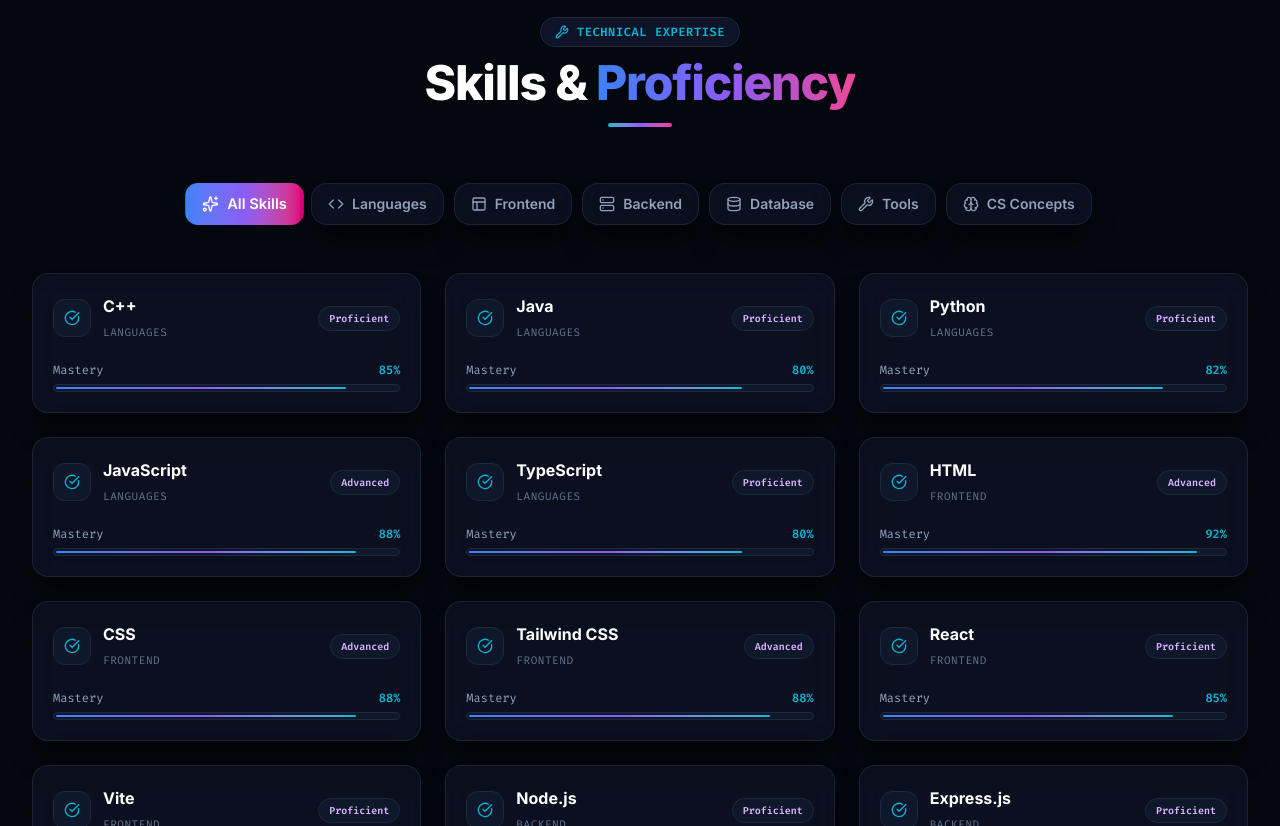
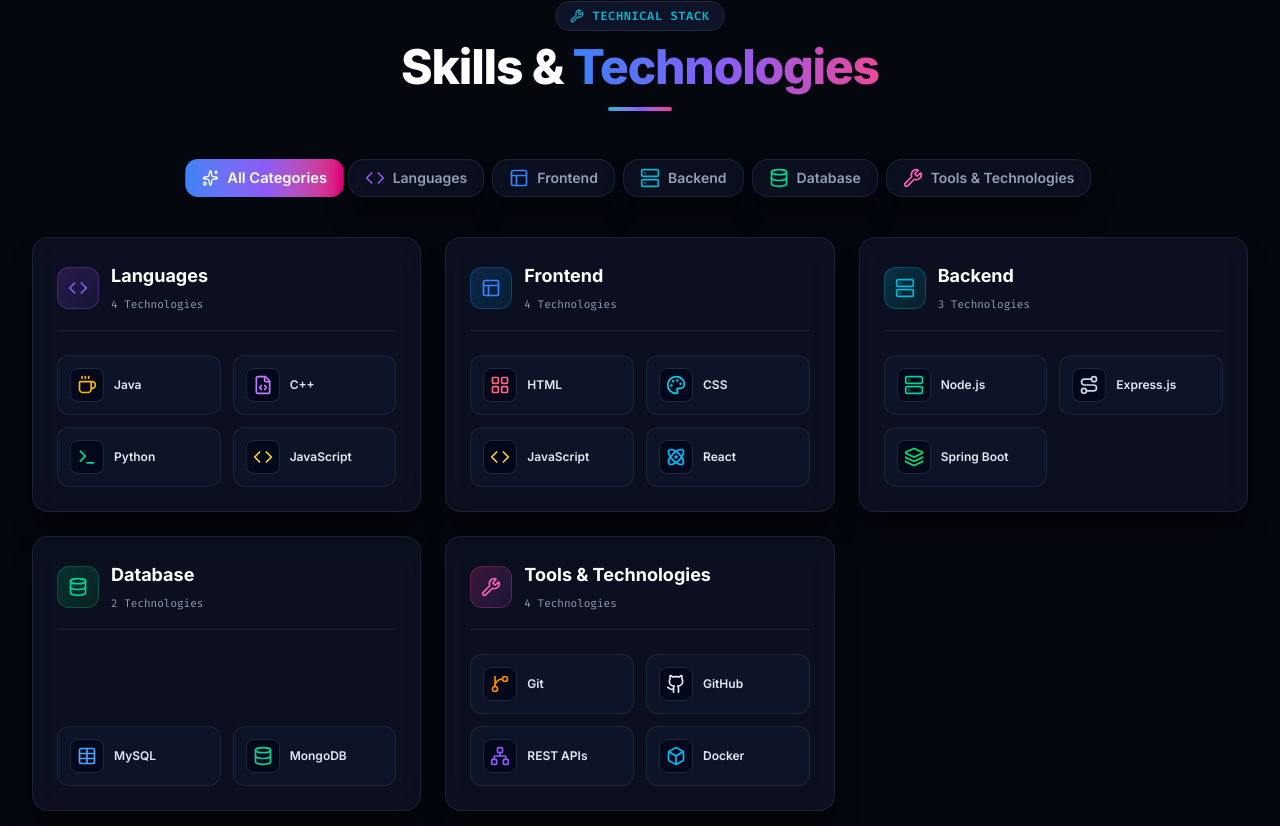
Before and after one commit to AayanKhan-debug/Portfolio, a React (Vite) app: page / in a window 1280 px wide. Shown: the part 2074-2900 px from the top of the page. Built offline with nearby package versions, Linux system fonts and the light colour scheme.

Commit message:
Update portfolio skills

```diff
--- a/src/components/SkillsSection.tsx
+++ b/src/components/SkillsSection.tsx
@@ -1,8 +1,11 @@
 import React, { useState } from 'react';
 import { motion } from 'framer-motion';
 import {
-  Code, Layout, Server, Database as DatabaseIcon, Wrench, Brain, Sparkles, CheckCircle
+  Code, Layout, Server, Database as DatabaseIcon, Wrench, Sparkles,
+  FileCode, Coffee, LayoutGrid, Palette, Atom, Route, Layers, Table,
+  GitBranch, Network, Box, Terminal, CheckCircle2
 } from 'lucide-react';
+import { GithubIcon } from './SocialIcons';
 import { portfolioConfig } from '../config/portfolio.config';
 import type { SkillCategory } from '../types/portfolio';
 
@@ -10,108 +13,171 @@
   const { skills } = portfolioConfig;
   const [selectedCategory, setSelectedCategory] = useState<SkillCategory | 'All'>('All');
 
-  const categories: { name: SkillCategory | 'All'; label: string; icon: React.ReactNode }[] = [
-    { name: 'All', label: 'All Skills', icon: <Sparkles className="w-4 h-4" /> },
-    { name: 'Languages', label: 'Languages', icon: <Code className="w-4 h-4" /> },
-    { name: 'Frontend', label: 'Frontend', icon: <Layout className="w-4 h-4" /> },
-    { name: 'Backend', label: 'Backend', icon: <Server className="w-4 h-4" /> },
-    { name: 'Database', label: 'Database', icon: <DatabaseIcon className="w-4 h-4" /> },
-    { name: 'Tools', label: 'Tools', icon: <Wrench className="w-4 h-4" /> },
-    { name: 'Concepts', label: 'CS Concepts', icon: <Brain className="w-4 h-4" /> },
+  const categoryMeta: Record<SkillCategory, { label: string; icon: React.ReactNode; color: string }> = {
+    'Languages': {
+      label: 'Languages',
+      icon: <Code className="w-5 h-5 text-brand-purple" />,
+      color: 'from-purple-500/20 to-indigo-500/10 border-purple-500/30'
+    },
+    'Frontend': {
+      label: 'Frontend',
+      icon: <Layout className="w-5 h-5 text-brand-blue" />,
+      color: 'from-blue-500/20 to-cyan-500/10 border-blue-500/30'
+    },
+    'Backend': {
+      label: 'Backend',
+      icon: <Server className="w-5 h-5 text-brand-cyan" />,
+      color: 'from-cyan-500/20 to-teal-500/10 border-cyan-500/30'
+    },
+    'Database': {
+      label: 'Database',
+      icon: <DatabaseIcon className="w-5 h-5 text-emerald-400" />,
+      color: 'from-emerald-500/20 to-green-500/10 border-emerald-500/30'
+    },
+    'Tools & Technologies': {
+      label: 'Tools & Technologies',
+      icon: <Wrench className="w-5 h-5 text-pink-400" />,
+      color: 'from-pink-500/20 to-purple-500/10 border-pink-500/30'
+    }
+  };
+
+  const getTechIcon = (iconName: string, name: string) => {
+    if (name === 'GitHub' || iconName === 'Github') {
+      return <GithubIcon className="w-5 h-5 text-slate-200" />;
+    }
+    switch (iconName) {
+      case 'FileCode': return <FileCode className="w-5 h-5 text-purple-400" />;
+      case 'Coffee': return <Coffee className="w-5 h-5 text-amber-400" />;
+      case 'Snake': return <Terminal className="w-5 h-5 text-emerald-400" />;
+      case 'SquareCode': return <Code className="w-5 h-5 text-amber-300" />;
+      case 'Layout': return <LayoutGrid className="w-5 h-5 text-rose-400" />;
+      case 'Palette': return <Palette className="w-5 h-5 text-cyan-400" />;
+      case 'Atom': return <Atom className="w-5 h-5 text-sky-400" />;
+      case 'Server': return <Server className="w-5 h-5 text-emerald-400" />;
+      case 'Route': return <Route className="w-5 h-5 text-slate-300" />;
+      case 'Layers': return <Layers className="w-5 h-5 text-green-400" />;
+      case 'Table': return <Table className="w-5 h-5 text-blue-400" />;
+      case 'Database': return <DatabaseIcon className="w-5 h-5 text-emerald-400" />;
+      case 'GitBranch': return <GitBranch className="w-5 h-5 text-orange-400" />;
+      case 'Network': return <Network className="w-5 h-5 text-brand-purple" />;
+      case 'Box': return <Box className="w-5 h-5 text-sky-400" />;
+      default: return <CheckCircle2 className="w-5 h-5 text-brand-cyan" />;
+    }
+  };
+
+  const categoriesList: SkillCategory[] = [
+    'Languages',
+    'Frontend',
+    'Backend',
+    'Database',
+    'Tools & Technologies'
   ];
 
-  const filteredSkills = selectedCategory === 'All'
-    ? skills
-    : skills.filter(s => s.category === selectedCategory);
+  const displayedCategories = selectedCategory === 'All'
+    ? categoriesList
+    : [selectedCategory];
 
   return (
-    <section id="skills" className="py-24 relative z-10">
+    <section id="skills" className="py-20 relative z-10">
       <div className="max-w-7xl mx-auto px-4 sm:px-6 lg:px-8">
 
         {/* Section Header */}
-        <div className="flex flex-col items-center text-center mb-14">
-          <div className="inline-flex items-center gap-2 px-3.5 py-1.5 rounded-full bg-slate-900/90 border border-slate-800 text-brand-cyan text-xs font-mono font-semibold tracking-wider uppercase mb-3">
+        <div className="flex flex-col items-center text-center mb-12">
+          <div className="inline-flex items-center gap-2 px-3.5 py-1.5 rounded-full bg-slate-900/90 border border-slate-800 text-brand-cyan text-xs font-mono font-semibold tracking-wider uppercase mb-3 shadow-md">
             <Wrench className="w-3.5 h-3.5" />
-            <span>Technical Expertise</span>
+            <span>Technical Stack</span>
           </div>
           <h2 className="text-3xl sm:text-5xl font-extrabold text-white tracking-tight">
-            Skills & <span className="gradient-text">Proficiency</span>
+            Skills & <span className="gradient-text">Technologies</span>
           </h2>
           <div className="w-16 h-1 bg-gradient-to-r from-brand-cyan via-brand-purple to-pink-500 rounded-full mt-4" />
         </div>
 
         {/* Category Filter Tabs */}
-        <div className="flex items-center justify-center flex-wrap gap-2.5 mb-12">
-          {categories.map((cat) => {
-            const isActive = selectedCategory === cat.name;
+        <div className="flex items-center justify-center flex-wrap gap-2 mb-10">
+          <button
+            onClick={() => setSelectedCategory('All')}
+            className={`flex items-center gap-2 px-4 py-2 rounded-xl text-xs sm:text-sm font-semibold transition-all duration-200 ${
+              selectedCategory === 'All'
+                ? 'bg-gradient-to-r from-brand-blue via-brand-purple to-pink-600 text-white shadow-glow-purple/40 scale-105'
+                : 'glass-card text-slate-400 hover:text-slate-200 hover:border-slate-700'
+            }`}
+          >
+            <Sparkles className="w-4 h-4" />
+            <span>All Categories</span>
+          </button>
+
+          {categoriesList.map((cat) => {
+            const isActive = selectedCategory === cat;
+            const meta = categoryMeta[cat];
             return (
               <button
-                key={cat.name}
-                onClick={() => setSelectedCategory(cat.name)}
-                className={`flex items-center gap-2 px-4 py-2.5 rounded-xl text-xs sm:text-sm font-semibold transition-all duration-200 ${
+                key={cat}
+                onClick={() => setSelectedCategory(cat)}
+                className={`flex items-center gap-2 px-4 py-2 rounded-xl text-xs sm:text-sm font-semibold transition-all duration-200 ${
                   isActive
-                    ? 'bg-gradient-to-r from-brand-blue via-brand-purple to-pink-600 text-white shadow-glow-purple/50 scale-105'
+                    ? 'bg-gradient-to-r from-brand-blue via-brand-purple to-pink-600 text-white shadow-glow-purple/40 scale-105'
                     : 'glass-card text-slate-400 hover:text-slate-200 hover:border-slate-700'
                 }`}
               >
-                {cat.icon}
-                <span>{cat.label}</span>
+                {meta.icon}
+                <span>{meta.label}</span>
               </button>
             );
           })}
         </div>
 
-        {/* Skills Cards Matrix */}
-        <div className="grid grid-cols-1 sm:grid-cols-2 lg:grid-cols-3 gap-6">
-          {filteredSkills.map((skill, idx) => (
-            <motion.div
-              key={skill.name}
-              initial={{ opacity: 0, y: 15 }}
-              whileInView={{ opacity: 1, y: 0 }}
-              viewport={{ once: true }}
-              transition={{ duration: 0.4, delay: idx * 0.04 }}
-              className="glass-card p-5 border border-slate-800/80 hover:border-brand-purple/40 transition-all duration-300 group"
-            >
-              <div className="flex items-center justify-between mb-3">
-                <div className="flex items-center gap-3">
-                  <div className="p-2.5 rounded-xl bg-slate-900 border border-slate-800 group-hover:border-brand-cyan/50 transition-colors">
-                    <CheckCircle className="w-4 h-4 text-brand-cyan" />
+        {/* Category Cards Container Grid */}
+        <div className="grid grid-cols-1 md:grid-cols-2 lg:grid-cols-3 gap-6">
+          {displayedCategories.map((catName, idx) => {
+            const categorySkills = skills.filter(s => s.category === catName);
+            const meta = categoryMeta[catName];
+
+            return (
+              <motion.div
+                key={catName}
+                initial={{ opacity: 0, y: 20 }}
+                whileInView={{ opacity: 1, y: 0 }}
+                viewport={{ once: true }}
+                transition={{ duration: 0.4, delay: idx * 0.08 }}
+                className={`glass-card p-6 border border-slate-800/80 hover:border-slate-700 transition-all duration-300 flex flex-col justify-between group ${
+                  catName === 'Tools & Technologies' && selectedCategory === 'All' ? 'md:col-span-2 lg:col-span-1' : ''
+                }`}
+              >
+                {/* Category Header */}
+                <div className="flex items-center gap-3 mb-6 pb-4 border-b border-slate-800/80">
+                  <div className={`p-2.5 rounded-xl bg-gradient-to-br ${meta.color} border flex items-center justify-center`}>
+                    {meta.icon}
                   </div>
                   <div>
-                    <h3 className="font-bold text-white text-base group-hover:text-brand-purple transition-colors">
-                      {skill.name}
+                    <h3 className="font-bold text-white text-lg group-hover:text-brand-cyan transition-colors">
+                      {meta.label}
                     </h3>
-                    <span className="text-[11px] font-mono text-slate-500 uppercase tracking-wider">
-                      {skill.category}
+                    <span className="text-[11px] font-mono text-slate-400">
+                      {categorySkills.length} Technologies
                     </span>
                   </div>
                 </div>
 
-                {skill.badge && (
-                  <span className="px-2.5 py-1 rounded-full text-[10px] font-mono font-bold bg-slate-900 border border-slate-800 text-purple-300">
-                    {skill.badge}
-                  </span>
-                )}
-              </div>
-
-              {/* Progress bar */}
-              <div className="space-y-1.5 pt-2">
-                <div className="flex justify-between text-xs font-mono">
-                  <span className="text-slate-400">Mastery</span>
-                  <span className="text-brand-cyan font-semibold">{skill.level}%</span>
+                {/* Tech Cards Grid inside Category */}
+                <div className="grid grid-cols-2 gap-3">
+                  {categorySkills.map((skill) => (
+                    <div
+                      key={skill.name}
+                      className="flex items-center gap-2.5 p-3 rounded-xl bg-slate-900/80 border border-slate-800/90 hover:border-brand-purple/50 hover:bg-slate-800/60 transition-all duration-200 group/tech"
+                    >
+                      <div className="p-1.5 rounded-lg bg-slate-950/80 border border-slate-800 shrink-0 group-hover/tech:scale-110 transition-transform">
+                        {getTechIcon(skill.iconName, skill.name)}
+                      </div>
+                      <span className="font-semibold text-xs text-slate-200 group-hover/tech:text-white transition-colors truncate">
+                        {skill.name}
+                      </span>
+                    </div>
+                  ))}
                 </div>
-                <div className="h-2 w-full bg-slate-900 rounded-full overflow-hidden p-0.5 border border-slate-800">
-                  <motion.div
-                    className="h-full rounded-full bg-gradient-to-r from-brand-blue via-brand-purple to-brand-cyan"
-                    initial={{ width: 0 }}
-                    whileInView={{ width: `${skill.level}%` }}
-                    viewport={{ once: true }}
-                    transition={{ duration: 1, ease: 'easeOut', delay: 0.1 }}
-                  />
-                </div>
-              </div>
-            </motion.div>
-          ))}
+              </motion.div>
+            );
+          })}
         </div>
 
       </div>
--- a/src/config/portfolio.config.ts
+++ b/src/config/portfolio.config.ts
@@ -73,39 +73,31 @@
 
   skills: [
     // Languages
-    { name: "C++", category: "Languages", level: 85, badge: "Proficient", iconName: "FileCode" },
-    { name: "Java", category: "Languages", level: 80, badge: "Proficient", iconName: "Coffee" },
-    { name: "Python", category: "Languages", level: 82, badge: "Proficient", iconName: "Snake" },
-    { name: "JavaScript", category: "Languages", level: 88, badge: "Advanced", iconName: "SquareCode" },
-    { name: "TypeScript", category: "Languages", level: 80, badge: "Proficient", iconName: "FileJson" },
+    { name: "Java", category: "Languages", iconName: "Coffee" },
+    { name: "C++", category: "Languages", iconName: "FileCode" },
+    { name: "Python", category: "Languages", iconName: "Snake" },
+    { name: "JavaScript", category: "Languages", iconName: "SquareCode" },
 
     // Frontend
-    { name: "HTML", category: "Frontend", level: 92, badge: "Advanced", iconName: "Layout" },
-    { name: "CSS", category: "Frontend", level: 88, badge: "Advanced", iconName: "Palette" },
-    { name: "Tailwind CSS", category: "Frontend", level: 88, badge: "Advanced", iconName: "Wind" },
-    { name: "React", category: "Frontend", level: 85, badge: "Proficient", iconName: "Atom" },
-    { name: "Vite", category: "Frontend", level: 85, badge: "Proficient", iconName: "Layers" },
+    { name: "HTML", category: "Frontend", iconName: "Layout" },
+    { name: "CSS", category: "Frontend", iconName: "Palette" },
+    { name: "JavaScript", category: "Frontend", iconName: "SquareCode" },
+    { name: "React", category: "Frontend", iconName: "Atom" },
 
     // Backend
-    { name: "Node.js", category: "Backend", level: 82, badge: "Proficient", iconName: "Server" },
-    { name: "Express.js", category: "Backend", level: 80, badge: "Proficient", iconName: "Route" },
+    { name: "Node.js", category: "Backend", iconName: "Server" },
+    { name: "Express.js", category: "Backend", iconName: "Route" },
+    { name: "Spring Boot", category: "Backend", iconName: "Layers" },
 
     // Database
-    { name: "MongoDB", category: "Database", level: 80, badge: "Proficient", iconName: "Database" },
-    { name: "MySQL", category: "Database", level: 78, badge: "Intermediate", iconName: "Table" },
+    { name: "MySQL", category: "Database", iconName: "Table" },
+    { name: "MongoDB", category: "Database", iconName: "Database" },
 
-    // Tools
-    { name: "Git", category: "Tools", level: 85, badge: "Proficient", iconName: "GitBranch" },
-    { name: "GitHub", category: "Tools", level: 88, badge: "Advanced", iconName: "Github" },
-    { name: "VS Code", category: "Tools", level: 92, badge: "Advanced", iconName: "Terminal" },
-    { name: "Postman", category: "Tools", level: 82, badge: "Proficient", iconName: "Send" },
-
-    // Core CS
-    { name: "Data Structures & Algorithms", category: "Concepts", level: 85, badge: "Proficient", iconName: "Binary" },
-    { name: "Object-Oriented Programming", category: "Concepts", level: 85, badge: "Proficient", iconName: "Boxes" },
-    { name: "Database Management Systems", category: "Concepts", level: 80, badge: "Proficient", iconName: "DatabaseBackup" },
-    { name: "Operating Systems", category: "Concepts", level: 78, badge: "Intermediate", iconName: "HardDrive" },
-    { name: "Computer Networks", category: "Concepts", level: 78, badge: "Intermediate", iconName: "Globe" }
+    // Tools & Technologies
+    { name: "Git", category: "Tools & Technologies", iconName: "GitBranch" },
+    { name: "GitHub", category: "Tools & Technologies", iconName: "Github" },
+    { name: "REST APIs", category: "Tools & Technologies", iconName: "Network" },
+    { name: "Docker", category: "Tools & Technologies", iconName: "Box" }
   ],
 
   projects: [
--- a/src/types/portfolio.ts
+++ b/src/types/portfolio.ts
@@ -31,13 +31,11 @@
   description: string;
 }
 
-export type SkillCategory = 'Languages' | 'Frontend' | 'Backend' | 'Database' | 'Tools' | 'Concepts';
+export type SkillCategory = 'Languages' | 'Frontend' | 'Backend' | 'Database' | 'Tools & Technologies';
 
 export interface Skill {
   name: string;
   category: SkillCategory;
-  level: number;
-  badge?: string;
   iconName: string;
 }
 
```
